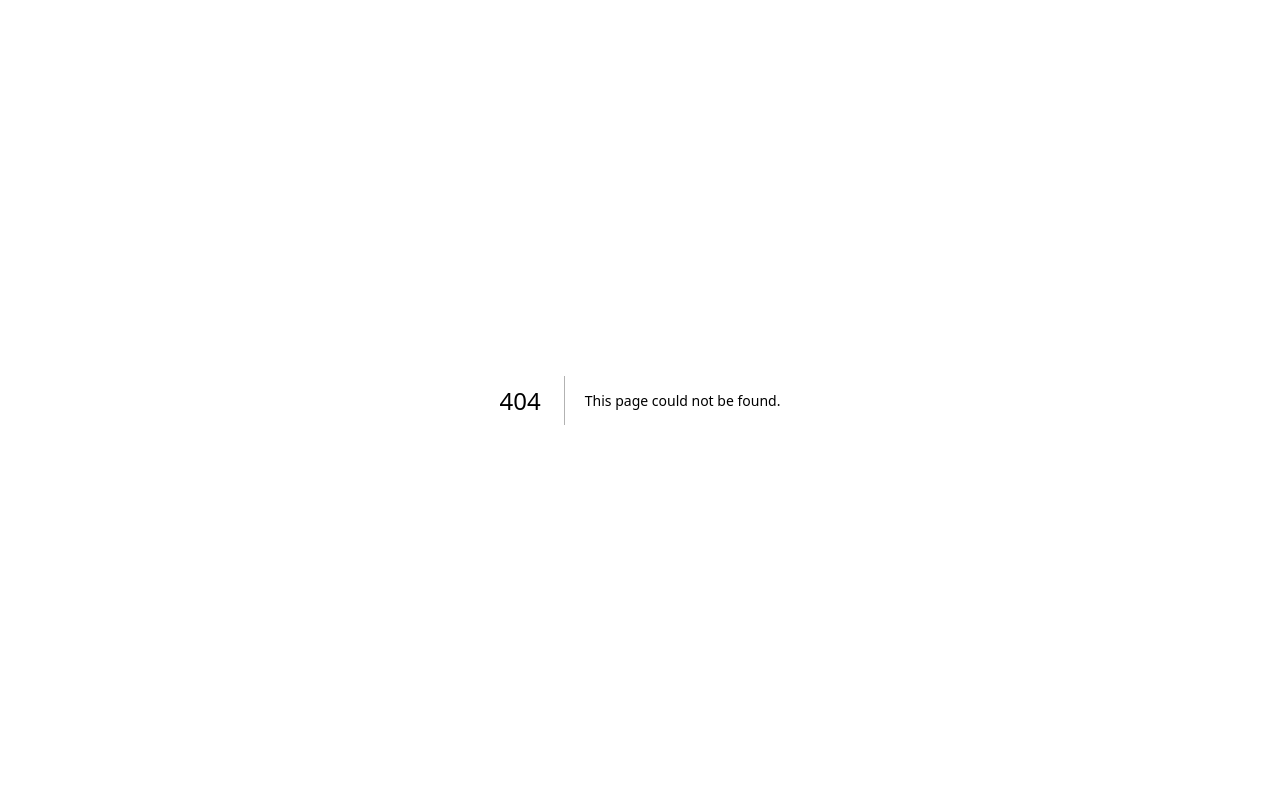
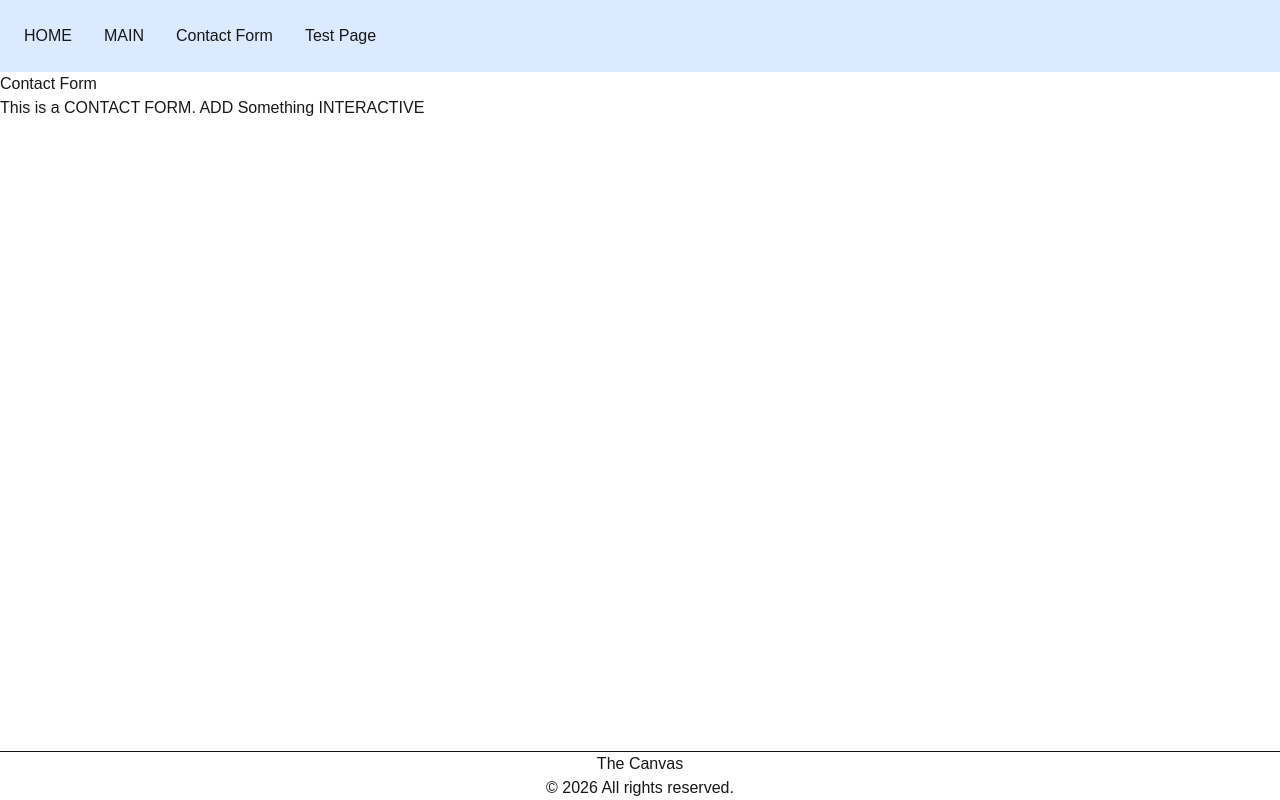
Before and after one commit to angelysmael/TheCanvas, a Next.js app: page /ContactForm in a window 1280 px wide. Before the commit this address had no page. Built offline with nearby package versions, Linux system fonts and the light colour scheme.

Commit message:
Added basic components and styling with routing (ContactForm, Main, TestPage, Footer, NavigationalBar)

```diff
--- /dev/null
+++ b/app/ContactForm/page.tsx
@@ -0,0 +1,10 @@
+export default function ContactForm() {
+  return (
+    <div>
+      <h1>Contact Form</h1>
+      <p>
+        This is a CONTACT FORM. ADD Something INTERACTIVE
+      </p>
+    </div>
+  );
+}
--- /dev/null
+++ b/app/Main/page.tsx
@@ -0,0 +1,10 @@
+export default function Main() {
+  return (
+    <div>
+      <h1>MAIN</h1>
+      <p>
+        This is the MAIN PAGE. ADD Something INTERACTIVE
+      </p>
+    </div>
+  );
+}
--- /dev/null
+++ b/app/TestPage/page.tsx
@@ -0,0 +1,10 @@
+export default function TestPage() {
+  return (
+    <div>
+      <h1>Test Page</h1>
+      <p>
+        This is a TEST PAGE. ADD Something INTERACTIVE
+      </p>
+    </div>
+  );
+}
--- /dev/null
+++ b/app/components/Footer.tsx
@@ -0,0 +1,16 @@
+const Footer = () => {
+  return (
+    <footer className="border-t mt-auto">
+      <div className="flex flex-col items-center">
+
+        <p>The Canvas</p>
+
+        <p>
+          © {new Date().getFullYear()} All rights reserved.
+        </p>
+      </div>
+    </footer>
+  );
+};
+
+export default Footer;
--- /dev/null
+++ b/app/components/NavigationalBar.tsx
@@ -0,0 +1,27 @@
+import Link from 'next/link';
+
+const NavigationalBar = () => {
+  return (
+    // 'flex' puts items in a row, 'gap' adds space between them
+    <nav className="flex gap-8 p-6 bg-blue-100">
+      <Link href="/">
+      HOME
+      </Link>
+
+      <Link href="/Main">
+      MAIN
+      </Link>
+
+      <Link href="/ContactForm">
+      Contact Form
+      </Link>
+
+      <Link href="/TestPage">
+      Test Page
+      </Link>
+
+    </nav>
+  );
+};
+
+export default NavigationalBar;
--- a/app/layout.tsx
+++ b/app/layout.tsx
@@ -1,6 +1,8 @@
 import type { Metadata } from "next";
 import { Geist, Geist_Mono } from "next/font/google";
 import "./globals.css";
+import NavigationalBar from './components/NavigationalBar';
+import Footer from './components/Footer';
 
 const geistSans = Geist({
   variable: "--font-geist-sans",
@@ -24,10 +26,14 @@ export default function RootLayout({
 }>) {
   return (
     <html
-      lang="en"
-      className={`${geistSans.variable} ${geistMono.variable} h-full antialiased`}
+    lang="en"
+    className={`${geistSans.variable} ${geistMono.variable} h-full antialiased`}
     >
-      <body className="min-h-full flex flex-col">{children}</body>
+      <body className="min-h-full flex flex-col">
+      <NavigationalBar/>
+      {children}
+      <Footer/>
+      </body>
     </html>
   );
 }
```
